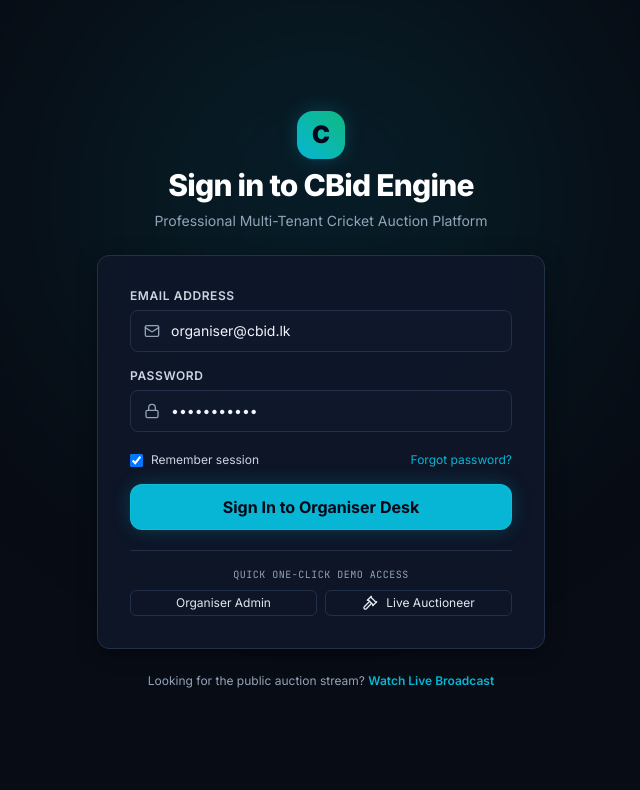
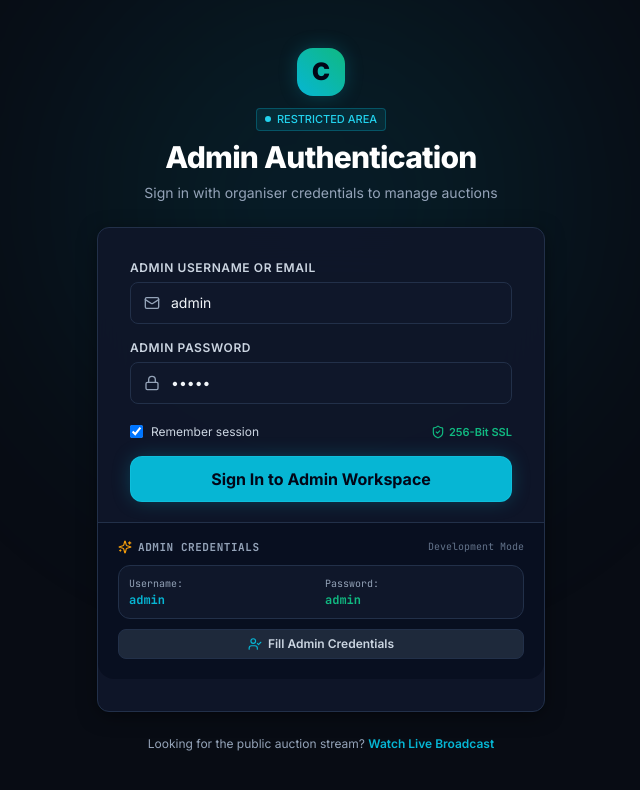
Before and after one commit to Dinsan-J/CBiding, a React (Vite) app in the folder frontend/: page /login in a window 1280 px wide. Shown: the top 790 px of the page, without its empty margins (319-959 px from the left). Built offline with nearby package versions, Linux system fonts and the light colour scheme.

Commit message:
feat(auth): protect /admin routes with admin credential login gateway

```diff
--- /dev/null
+++ b/frontend/src/context/AuthContext.jsx
@@ -0,0 +1,77 @@
+import React, { createContext, useContext, useState, useEffect } from 'react';
+
+const AuthContext = createContext(null);
+
+const STORAGE_KEY = 'cbid_admin_session';
+
+// Supported default admin credentials
+const VALID_CREDENTIALS = [
+  { username: 'admin', email: 'admin@cbid.com', password: 'admin' },
+  { username: 'admin', email: 'admin@cbid.com', password: 'admin123' },
+  { username: 'organiser', email: 'organiser@cbid.lk', password: 'password123' },
+];
+
+export const AuthProvider = ({ children }) => {
+  const [user, setUser] = useState(() => {
+    try {
+      const stored = localStorage.getItem(STORAGE_KEY);
+      return stored ? JSON.parse(stored) : null;
+    } catch {
+      return null;
+    }
+  });
+
+  const isAuthenticated = Boolean(user);
+
+  const login = async (identifier, password) => {
+    const trimmedId = (identifier || '').trim().toLowerCase();
+    const trimmedPw = (password || '').trim();
+
+    // Check credentials
+    const match = VALID_CREDENTIALS.find(c =>
+      (c.username.toLowerCase() === trimmedId || c.email.toLowerCase() === trimmedId) &&
+      c.password === trimmedPw
+    );
+
+    // Also allow 'admin' / 'admin' as fallback
+    const isValid = match || (trimmedId === 'admin' && trimmedPw === 'admin');
+
+    if (!isValid) {
+      throw new Error('Invalid admin credentials. Please enter a valid username/email and password.');
+    }
+
+    const userData = {
+      id: 'admin_slc_01',
+      username: match ? match.username : 'admin',
+      email: match ? match.email : 'admin@cbid.com',
+      displayName: 'SLC Chief Organiser',
+      role: 'ADMIN',
+      tenantId: 'tenant_slc_2026',
+      token: 'jwt_mock_token_admin_' + Date.now(),
+      loginAt: new Date().toISOString()
+    };
+
+    localStorage.setItem(STORAGE_KEY, JSON.stringify(userData));
+    setUser(userData);
+    return userData;
+  };
+
+  const logout = () => {
+    localStorage.removeItem(STORAGE_KEY);
+    setUser(null);
+  };
+
+  return (
+    <AuthContext.Provider value={{ user, isAuthenticated, login, logout }}>
+      {children}
+    </AuthContext.Provider>
+  );
+};
+
+export const useAuth = () => {
+  const context = useContext(AuthContext);
+  if (!context) {
+    throw new Error('useAuth must be used within an AuthProvider');
+  }
+  return context;
+};
--- a/frontend/src/layouts/DashboardLayout.jsx
+++ b/frontend/src/layouts/DashboardLayout.jsx
@@ -13,16 +13,24 @@ import {
   Menu,
   X,
   ExternalLink,
-  Radio
+  Radio,
+  LogOut
 } from 'lucide-react';
 import { cn } from '../utils/cn';
 import { Button } from '../components/ui/Button';
+import { useAuth } from '../context/AuthContext';
 
 export const DashboardLayout = ({ children }) => {
   const [isCollapsed, setIsCollapsed] = useState(false);
   const [isMobileMenuOpen, setIsMobileMenuOpen] = useState(false);
+  const { user, logout } = useAuth();
   const navigate = useNavigate();
   const location = useLocation();
+
+  const handleLogout = () => {
+    logout();
+    navigate('/login');
+  };
 
   const navigation = [
     { name: 'Overview', to: '/admin', icon: LayoutDashboard },
@@ -107,17 +115,26 @@ export const DashboardLayout = ({ children }) => {
           ))}
         </nav>
 
-        {/* User Workspace Profile Footer */}
+        {/* User Workspace Profile Footer with Logout */}
         <div className="p-3 border-t border-border-subtle bg-canvas-subtle/50">
           <div className="flex items-center gap-3 p-2 rounded-xl bg-surface-card border border-border-subtle">
             <div className="w-8 h-8 rounded-lg bg-surface-accent flex items-center justify-center font-bold text-xs text-brand-cyan shrink-0">
-              SL
+              AD
             </div>
             {!isCollapsed && (
-              <div className="overflow-hidden leading-tight flex-1">
-                <p className="text-xs font-bold text-white truncate">SLC Tournament Org</p>
-                <p className="text-[10px] text-slate-400 truncate">Pro SaaS Plan</p>
-              </div>
+              <>
+                <div className="overflow-hidden leading-tight flex-1 min-w-0">
+                  <p className="text-xs font-bold text-white truncate">{user?.displayName || 'Admin Organiser'}</p>
+                  <p className="text-[10px] text-brand-cyan font-mono truncate">{user?.role || 'Admin'} Session</p>
+                </div>
+                <button
+                  onClick={handleLogout}
+                  title="Sign Out"
+                  className="p-1.5 rounded-lg text-slate-400 hover:text-red-400 hover:bg-red-500/10 transition-colors cursor-pointer shrink-0"
+                >
+                  <LogOut className="w-4 h-4" />
+                </button>
+              </>
             )}
           </div>
         </div>
@@ -201,10 +218,21 @@ export const DashboardLayout = ({ children }) => {
                 </div>
               </nav>
 
-              {/* Mobile Drawer Footer */}
-              <div className="p-4 border-t border-border-subtle bg-slate-950/40">
-                <p className="text-xs font-bold text-white">SLC Tournament Org</p>
-                <p className="text-[10px] text-slate-400">Pro SaaS Plan Active</p>
+              {/* Mobile Drawer Footer with Sign Out */}
+              <div className="p-4 border-t border-border-subtle bg-slate-950/40 space-y-2">
+                <div className="flex items-center justify-between">
+                  <div className="min-w-0 pr-2">
+                    <p className="text-xs font-bold text-white truncate">{user?.displayName || 'Admin Organiser'}</p>
+                    <p className="text-[10px] text-brand-cyan font-mono">Authenticated Admin</p>
+                  </div>
+                  <button
+                    onClick={handleLogout}
+                    className="flex items-center gap-1 px-2.5 py-1 rounded-lg text-xs font-semibold text-red-400 bg-red-500/10 border border-red-500/20 hover:bg-red-500/20 transition-colors shrink-0"
+                  >
+                    <LogOut className="w-3.5 h-3.5" />
+                    <span>Sign Out</span>
+                  </button>
+                </div>
               </div>
             </motion.div>
           </div>
@@ -248,6 +276,14 @@ export const DashboardLayout = ({ children }) => {
               <span className="hidden xs:inline sm:inline">Launch Live Floor</span>
               <span className="xs:hidden sm:hidden">Live Floor</span>
             </Button>
+
+            <button
+              onClick={handleLogout}
+              title="Sign Out of Admin"
+              className="p-1.5 sm:p-2 rounded-lg text-slate-400 hover:text-red-400 hover:bg-red-500/10 border border-border-subtle transition-colors cursor-pointer"
+            >
+              <LogOut className="w-4 h-4" />
+            </button>
           </div>
         </header>
 
--- a/frontend/src/pages/auth/Login.jsx
+++ b/frontend/src/pages/auth/Login.jsx
@@ -1,27 +1,43 @@
 import React, { useState } from 'react';
-import { Link, useNavigate } from 'react-router-dom';
-import { Mail, Lock, Gavel, ArrowRight, ShieldCheck } from 'lucide-react';
+import { Link, useNavigate, useLocation } from 'react-router-dom';
+import { Mail, Lock, Gavel, ShieldCheck, AlertCircle, Sparkles, UserCheck } from 'lucide-react';
+import { useAuth } from '../../context/AuthContext';
 import { Button } from '../../components/ui/Button';
 import { Input } from '../../components/ui/Input';
 import { Card } from '../../components/ui/Card';
 import { Badge } from '../../components/ui/Badge';
 
 export const Login = () => {
-  const [email, setEmail] = useState('organiser@cbid.lk');
-  const [password, setPassword] = useState('password123');
+  const [identifier, setIdentifier] = useState('admin');
+  const [password, setPassword] = useState('admin');
+  const [error, setError] = useState('');
+  const [isLoading, setIsLoading] = useState(false);
+
+  const { login } = useAuth();
   const navigate = useNavigate();
+  const location = useLocation();
 
-  const handleLogin = (e) => {
+  const targetPath = location.state?.from?.pathname || '/admin';
+
+  const handleLogin = async (e) => {
     e.preventDefault();
-    navigate('/admin');
+    setError('');
+    setIsLoading(true);
+
+    try {
+      await login(identifier, password);
+      navigate(targetPath, { replace: true });
+    } catch (err) {
+      setError(err.message || 'Invalid admin credentials');
+    } finally {
+      setIsLoading(false);
+    }
   };
 
-  const handleQuickDemo = (role) => {
-    if (role === 'auctioneer') {
-      navigate('/admin/live');
-    } else {
-      navigate('/admin');
-    }
+  const handleFillCredentials = (userVal, passVal) => {
+    setIdentifier(userVal);
+    setPassword(passVal);
+    setError('');
   };
 
   return (
@@ -37,33 +53,53 @@ export const Login = () => {
               C
             </div>
           </Link>
+          <div className="flex items-center justify-center gap-1.5 pt-1">
+            <Badge variant="cyan" dot size="sm">
+              RESTRICTED AREA
+            </Badge>
+          </div>
           <h1 className="text-2xl sm:text-3xl font-extrabold text-white tracking-tight">
-            Sign in to CBid Engine
+            Admin Authentication
           </h1>
           <p className="text-xs sm:text-sm text-slate-400">
-            Professional Multi-Tenant Cricket Auction Platform
+            Sign in with organiser credentials to manage auctions
           </p>
         </div>
 
         {/* Login Card */}
-        <Card className="p-6 sm:p-8 bg-surface-card/90 backdrop-blur-xl border-border-subtle shadow-2xl space-y-5">
+        <Card className="p-6 sm:p-8 bg-surface-card/95 backdrop-blur-xl border-border-subtle shadow-2xl space-y-5">
+          {error && (
+            <div className="p-3 rounded-xl bg-red-500/10 border border-red-500/30 text-xs text-red-400 flex items-start gap-2.5">
+              <AlertCircle className="w-4 h-4 shrink-0 mt-0.5" />
+              <span>{error}</span>
+            </div>
+          )}
+
           <form onSubmit={handleLogin} className="space-y-4">
             <Input
-              label="Email Address"
-              type="email"
+              label="Admin Username or Email"
+              type="text"
               required
               leftIcon={Mail}
-              value={email}
-              onChange={(e) => setEmail(e.target.value)}
+              placeholder="e.g. admin or admin@cbid.com"
+              value={identifier}
+              onChange={(e) => {
+                setIdentifier(e.target.value);
+                setError('');
+              }}
             />
 
             <Input
-              label="Password"
+              label="Admin Password"
               type="password"
               required
               leftIcon={Lock}
+              placeholder="Enter admin password"
               value={password}
-              onChange={(e) => setPassword(e.target.value)}
+              onChange={(e) => {
+                setPassword(e.target.value);
+                setError('');
+              }}
             />
 
             <div className="flex items-center justify-between text-xs pt-1">
@@ -71,48 +107,58 @@ export const Login = () => {
                 <input type="checkbox" defaultChecked className="rounded bg-surface-accent border-border-subtle" />
                 <span>Remember session</span>
               </label>
-              <a href="#" className="text-brand-cyan hover:underline">Forgot password?</a>
+              <span className="text-[11px] text-brand-emerald font-semibold flex items-center gap-1">
+                <ShieldCheck className="w-3.5 h-3.5" /> 256-Bit SSL
+              </span>
             </div>
 
             <Button
               type="submit"
               variant="primary"
               size="lg"
-              className="w-full font-bold shadow-glow-cyan"
+              loading={isLoading}
+              className="w-full font-bold shadow-glow-cyan cursor-pointer"
             >
-              Sign In to Organiser Desk
+              Sign In to Admin Workspace
             </Button>
           </form>
 
-          {/* Quick Demo Access Bar */}
-          <div className="pt-4 border-t border-border-subtle space-y-2">
-            <span className="text-[10px] uppercase font-mono tracking-wider text-slate-400 block text-center">
-              Quick One-Click Demo Access
-            </span>
-            <div className="grid grid-cols-2 gap-2">
-              <Button
-                variant="outline"
-                size="xs"
-                onClick={() => handleQuickDemo('organiser')}
-              >
-                Organiser Admin
-              </Button>
-              <Button
-                variant="outline"
-                size="xs"
-                leftIcon={Gavel}
-                onClick={() => handleQuickDemo('auctioneer')}
-              >
-                Live Auctioneer
-              </Button>
+          {/* Quick Demo Credentials Box */}
+          <div className="pt-4 border-t border-border-subtle bg-slate-950/40 -mx-6 sm:-mx-8 -mb-6 sm:-mb-8 p-5 rounded-b-2xl space-y-2.5">
+            <div className="flex items-center justify-between">
+              <span className="text-[11px] uppercase font-mono font-bold tracking-wider text-slate-400 flex items-center gap-1.5">
+                <Sparkles className="w-3.5 h-3.5 text-brand-gold" />
+                Admin Credentials
+              </span>
+              <span className="text-[10px] text-slate-500 font-mono">Development Mode</span>
             </div>
+
+            <div className="grid grid-cols-2 gap-2 text-xs font-mono bg-surface-card p-2.5 rounded-xl border border-border-subtle">
+              <div>
+                <span className="text-[10px] text-slate-400 block">Username:</span>
+                <span className="text-brand-cyan font-bold">admin</span>
+              </div>
+              <div>
+                <span className="text-[10px] text-slate-400 block">Password:</span>
+                <span className="text-brand-emerald font-bold">admin</span>
+              </div>
+            </div>
+
+            <button
+              type="button"
+              onClick={() => handleFillCredentials('admin', 'admin')}
+              className="w-full py-1.5 px-3 rounded-lg bg-surface-accent hover:bg-surface-hover text-xs font-semibold text-slate-300 hover:text-white border border-border-subtle transition-colors flex items-center justify-center gap-1.5 cursor-pointer"
+            >
+              <UserCheck className="w-3.5 h-3.5 text-brand-cyan" />
+              <span>Fill Admin Credentials</span>
+            </button>
           </div>
         </Card>
 
         {/* Public Visitor Link */}
         <p className="text-center text-xs text-slate-400">
           Looking for the public auction stream?{' '}
-          <Link to="/live/cpl-2026" className="text-brand-cyan font-semibold hover:underline">
+          <Link to="/" className="text-brand-cyan font-semibold hover:underline">
             Watch Live Broadcast
           </Link>
         </p>
```
Also changed, not shown: frontend/src/App.jsx (+30 -5 lines), frontend/src/components/auth/ProtectedRoute.jsx (added, +14 -0 lines).
